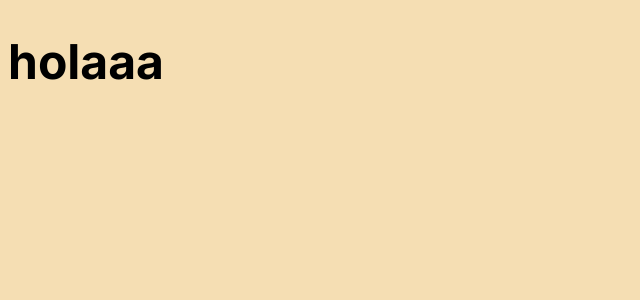
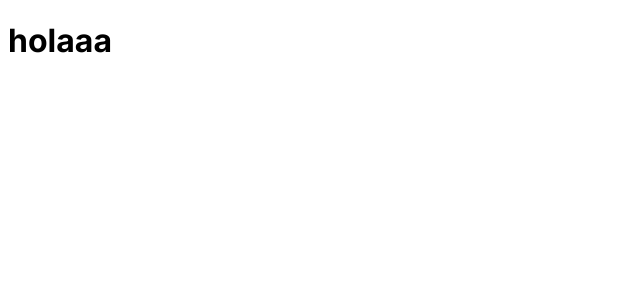
Before and after one commit to Willd233/Curso-Ts-app, a Next.js app: page / in a window 1280 px wide. Shown: the top 300 px of the page, without its empty margins (0-640 px from the left). Built offline with nearby package versions, Linux system fonts and the light colour scheme.

Commit message:
data correction

```diff
--- a/css/_layout.css
+++ /dev/null
@@ -1,3 +0,0 @@
-h1 {
-  font-size: 2rem;
-}/*# sourceMappingURL=layout.css.map */
--- a/css/index.css
+++ /dev/null
@@ -1,3 +0,0 @@
-* {
-  background: wheat;
-}/*# sourceMappingURL=index.css.map */
--- a/src/app/layout.tsx
+++ b/src/app/layout.tsx
@@ -7,7 +7,7 @@ const inter = Inter({ subsets: ['latin'] })
 
 export const metadata: Metadata = {
   title: 'Next App',
-  description: 'Generated by create next app',
+  description: 'Generated to create the following application',
 }
 
 export default function RootLayout({
--- a/src/app/page.tsx
+++ b/src/app/page.tsx
@@ -1,4 +1,3 @@
-import Image from 'next/image'
 
 export default function Home() {
   return (
--- a/src/style/components/_layout.scss
+++ b/src/style/components/_layout.scss
@@ -1,3 +1,3 @@
 h1{
-    font-size: 3rem;
+    font-size: 2rem;
 }
--- a/src/style/index.scss
+++ b/src/style/index.scss
@@ -1,3 +1,2 @@
-*{
-    background: wheat;
-}
+//components.
+@import './components/layout';
```
Also changed, not shown: 2 other files (tests, documents, lock files or other folders).
